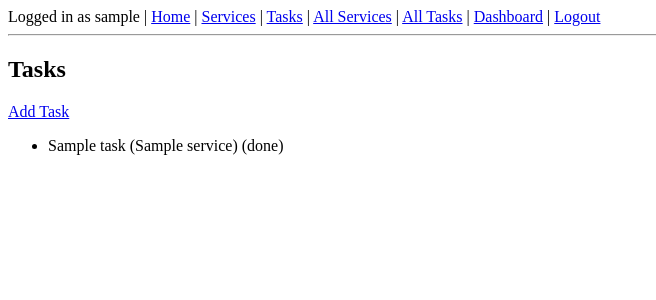
After one commit to azeem-munimix/SaaSDjangoMultitenant, a Django app: page /tasks/ in a window 1280 px wide. The commit adds this page. Shown: the top 300 px of the page, without its empty margins (0-656 px from the left). Run offline with Django 5.2, Linux system fonts and the light colour scheme; a user stored in the database is signed in; tables that the repository leaves empty hold one stand-in row (values such as "Sample post").

Commit message:
Add service and task management

```diff
--- a/saasapp/core/models.py
+++ b/saasapp/core/models.py
@@ -1,7 +1,25 @@
 from django.db import models
+
 
 class Item(models.Model):
     name = models.CharField(max_length=100)
 
     def __str__(self):
         return self.name
+
+
+class Service(models.Model):
+    name = models.CharField(max_length=100)
+    description = models.TextField(blank=True)
+
+    def __str__(self) -> str:  # pragma: no cover - simple string rep
+        return self.name
+
+
+class Task(models.Model):
+    name = models.CharField(max_length=100)
+    service = models.ForeignKey(Service, on_delete=models.CASCADE, related_name="tasks")
+    completed = models.BooleanField(default=False)
+
+    def __str__(self) -> str:  # pragma: no cover - simple string rep
+        return self.name
--- a/saasapp/core/views.py
+++ b/saasapp/core/views.py
@@ -1,6 +1,11 @@
-from django.shortcuts import render
+from django.shortcuts import render, redirect
 from django.contrib.auth.decorators import login_required, user_passes_test
-from customers.models import Tenant, Domain, CustomerRequest
+from customers.models import Tenant, CustomerRequest
+from django_tenants.utils import tenant_context
+
+from .models import Service, Task
+from .forms import ServiceForm, TaskForm
+
 
 @login_required
 def home(request):
@@ -17,3 +22,59 @@ def dashboard(request):
     tenants = Tenant.objects.all()
     requests = CustomerRequest.objects.filter(approved=False)
     return render(request, "dashboard.html", {"tenants": tenants, "requests": requests})
+
+
+@login_required
+def service_list(request):
+    services = Service.objects.all()
+    return render(request, "service_list.html", {"services": services})
+
+
+@login_required
+def service_create(request):
+    if request.method == "POST":
+        form = ServiceForm(request.POST)
+        if form.is_valid():
+            form.save()
+            return redirect("service_list")
+    else:
+        form = ServiceForm()
+    return render(request, "service_form.html", {"form": form})
+
+
+@login_required
+def task_list(request):
+    tasks = Task.objects.select_related("service").all()
+    return render(request, "task_list.html", {"tasks": tasks})
+
+
+@login_required
+def task_create(request):
+    if request.method == "POST":
+        form = TaskForm(request.POST)
+        if form.is_valid():
+            form.save()
+            return redirect("task_list")
+    else:
+        form = TaskForm()
+    return render(request, "task_form.html", {"form": form})
+
+
+@user_passes_test(is_core)
+def all_services(request):
+    records = []
+    for tenant in Tenant.objects.all():
+        with tenant_context(tenant):
+            for service in Service.objects.all():
+                records.append({"tenant": tenant, "service": service})
+    return render(request, "all_services.html", {"records": records})
+
+
+@user_passes_test(is_core)
+def all_tasks(request):
+    records = []
+    for tenant in Tenant.objects.all():
+        with tenant_context(tenant):
+            for task in Task.objects.select_related("service").all():
+                records.append({"tenant": tenant, "task": task})
+    return render(request, "all_tasks.html", {"records": records})
--- a/saasapp/saasapp/urls.py
+++ b/saasapp/saasapp/urls.py
@@ -1,7 +1,7 @@
 from django.contrib import admin
 from django.urls import path, include
 from customers.views import create_customer, approve_customer, list_tenants, pending_requests, signup
-from core.views import home, dashboard
+from core.views import home, dashboard, service_list, service_create, task_list, task_create, all_services, all_tasks
 
 urlpatterns = [
     path('admin/', admin.site.urls),
@@ -12,5 +12,11 @@ urlpatterns = [
     path('api/requests/', pending_requests, name='pending_requests'),
     path('signup/', signup, name='signup'),
     path('dashboard/', dashboard, name='dashboard'),
+    path('services/', service_list, name='service_list'),
+    path('services/new/', service_create, name='service_create'),
+    path('tasks/', task_list, name='task_list'),
+    path('tasks/new/', task_create, name='task_create'),
+    path('all_services/', all_services, name='all_services'),
+    path('all_tasks/', all_tasks, name='all_tasks'),
     path('', home, name='home'),
 ]
--- a/templates/base.html
+++ b/templates/base.html
@@ -5,7 +5,16 @@
 </head>
 <body>
     {% if user.is_authenticated %}
-        Logged in as {{ user.username }} | <a href="{% url 'logout' %}">Logout</a>
+        Logged in as {{ user.username }} |
+        <a href="{% url 'home' %}">Home</a> |
+        <a href="{% url 'service_list' %}">Services</a> |
+        <a href="{% url 'task_list' %}">Tasks</a>
+        {% if user.is_core %}
+            | <a href="{% url 'all_services' %}">All Services</a>
+            | <a href="{% url 'all_tasks' %}">All Tasks</a>
+            | <a href="{% url 'dashboard' %}">Dashboard</a>
+        {% endif %}
+        | <a href="{% url 'logout' %}">Logout</a>
     {% else %}
         <a href="{% url 'login' %}">Login</a> |
         <a href="{% url 'signup' %}">Sign Up</a>
--- /dev/null
+++ b/templates/task_list.html
@@ -0,0 +1,12 @@
+{% extends 'base.html' %}
+{% block content %}
+<h2>Tasks</h2>
+<a href="{% url 'task_create' %}">Add Task</a>
+<ul>
+{% for t in tasks %}
+    <li>{{ t.name }} ({{ t.service.name }}) {% if t.completed %}(done){% endif %}</li>
+{% empty %}
+    <li>No tasks.</li>
+{% endfor %}
+</ul>
+{% endblock %}
```
Also changed, not shown: saasapp/core/forms.py (added, +14 -0 lines), templates/all_services.html (added, +11 -0 lines), templates/all_tasks.html (added, +11 -0 lines), templates/service_form.html (added, +9 -0 lines), templates/service_list.html (added, +12 -0 lines), templates/task_form.html (added, +9 -0 lines), saasapp/core/migrations/0001_initial.py (added).
